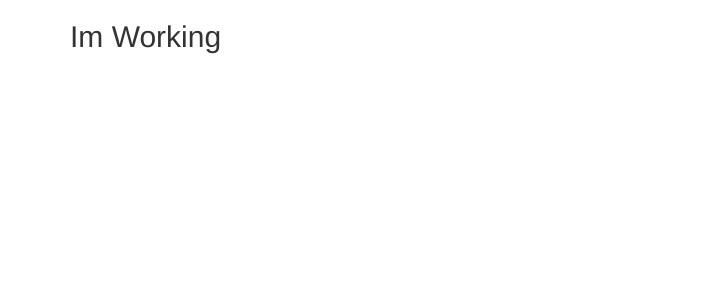
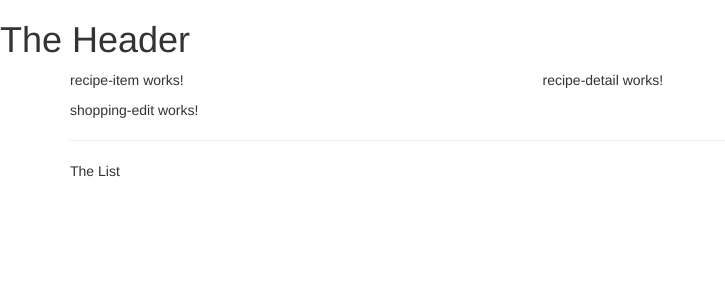
Before and after one commit to McSheaKP/MakeMeal, an Angular app: page / in a window 1280 px wide. Shown: the top 300 px of the page, without its empty margins (0-725 px from the left). Built offline with nearby package versions, Linux system fonts and the light colour scheme.

Commit message:
nested selectors for display setup

```diff
--- a/src/app/app.component.html
+++ b/src/app/app.component.html
@@ -1,7 +1,9 @@
+<app-header></app-header>
 <div class="container">
 	<div class="row">
 		<div class="col-md-12">
-			<h2>Im Working</h2>
+			<app-recipes></app-recipes>
+			<app-shopping-list></app-shopping-list>
 		</div>
 	</div>
 </div>
--- a/src/app/recipes/recipe-list/recipe-list.component.html
+++ b/src/app/recipes/recipe-list/recipe-list.component.html
@@ -1,3 +1 @@
-<p>
-  recipe-list works!
-</p>
+<app-recipe-item></app-recipe-item>
--- a/src/app/recipes/recipes.component.html
+++ b/src/app/recipes/recipes.component.html
@@ -1,3 +1,8 @@
-<p>
-  recipes works!
-</p>
+<div class="row">
+		<div class="col-md-5">
+			<app-recipe-list></app-recipe-list>
+		</div>
+		<div class="col-md7">
+			<app-recipe-detail></app-recipe-detail>
+		</div>
+	</div>
--- a/src/app/shopping-list/shopping-list.component.html
+++ b/src/app/shopping-list/shopping-list.component.html
@@ -1,3 +1,7 @@
-<p>
-  shopping-list works!
-</p>
+<div class="row">
+	<div class="col-xs-10">
+		<app-shopping-edit></app-shopping-edit>
+		<hr>
+		<p>The List</p>
+	</div>
+</div>
```
